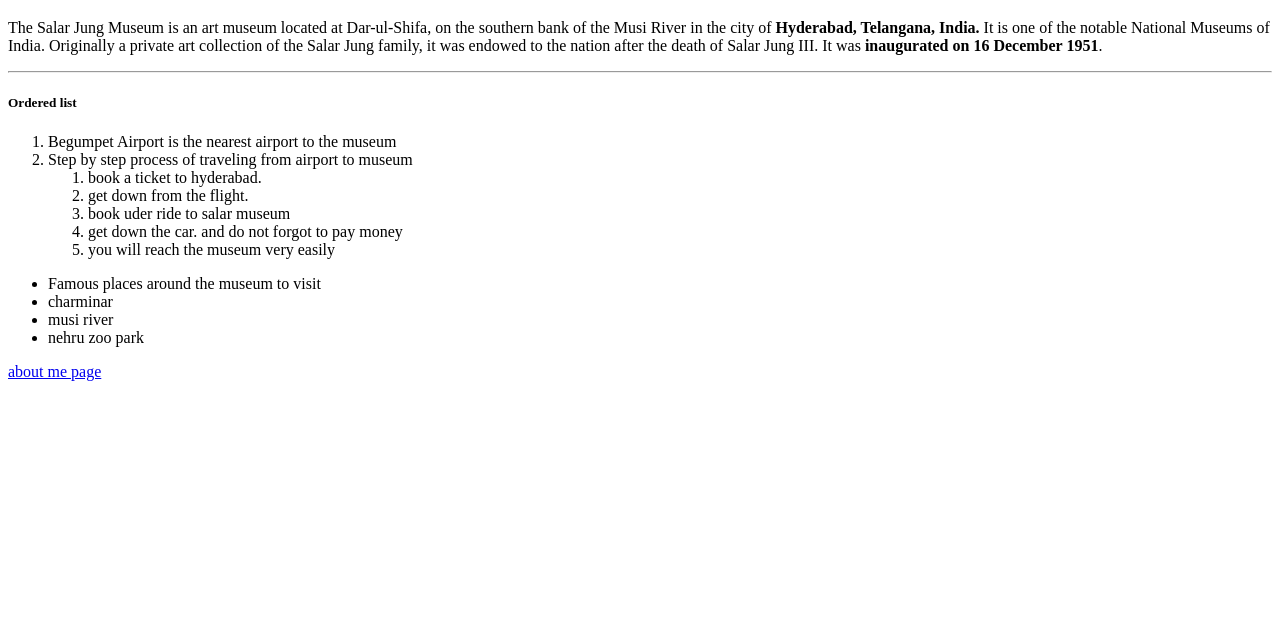
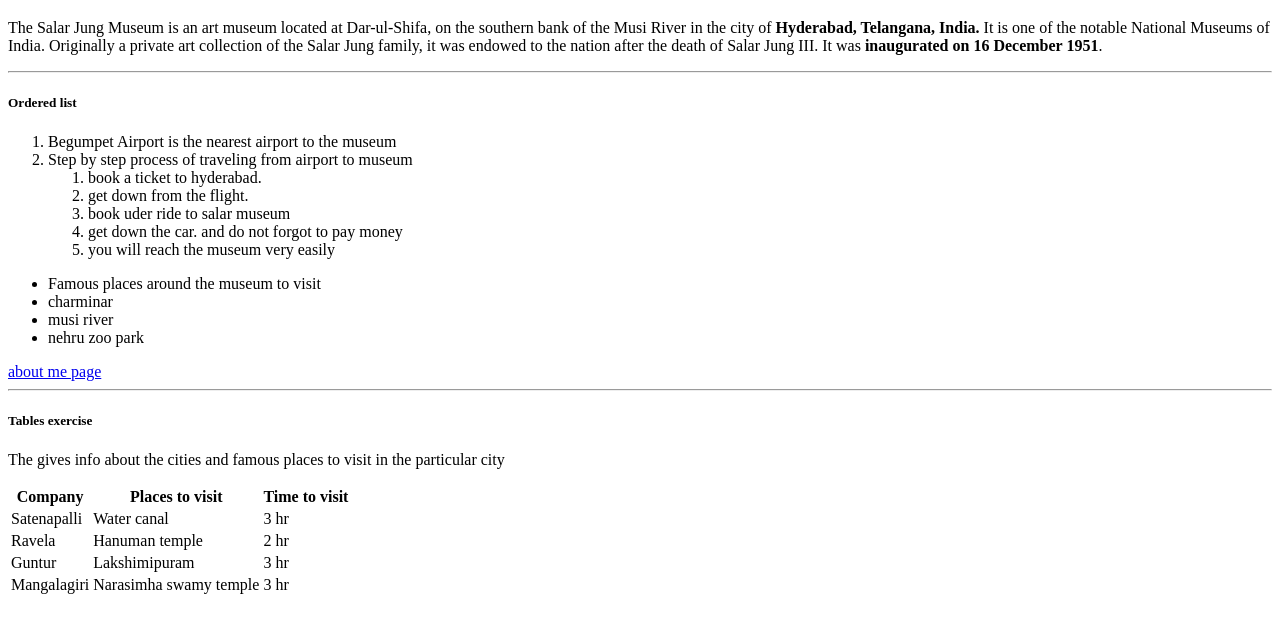
Before and after one commit to 44-563-Web-Apps-F22/44563-webapps-assignment-3-dheerajkrishna458, a plain HTML site: page index.html in a window 1280 px wide. Shown: the part 100-732 px from the top of the page. Drawn offline with Linux system fonts and the light colour scheme.

Commit message:
index commit

```diff
--- a/index.html
+++ b/index.html
@@ -34,5 +34,35 @@
     <li>nehru zoo park</li>
 </ul>
 <a href="aboutme.html">about me page</a>
+<hr>
+<h5>Tables exercise</h5>
+<p>The gives info about the cities and famous places to visit in the particular city</p>
+<table>
+    <tr>
+      <th>Company</th>
+      <th>Places to visit</th>
+      <th>Time to visit</th>
+    </tr>
+    <tr>
+      <td>Satenapalli</td>
+      <td>Water canal</td>
+      <td>3 hr</td>
+    </tr>
+    <tr>
+      <td>Ravela</td>
+      <td>Hanuman temple</td>
+      <td>2 hr</td>
+    </tr>
+    <tr>
+        <td>Guntur</td>
+        <td>Lakshimipuram</td>
+        <td>3 hr</td>
+    </tr>
+    <tr>
+        <td>Mangalagiri</td>
+        <td>Narasimha swamy temple</td>
+        <td>3 hr</td>
+      </tr>
+  </table>
 </body>
 </html>
```
